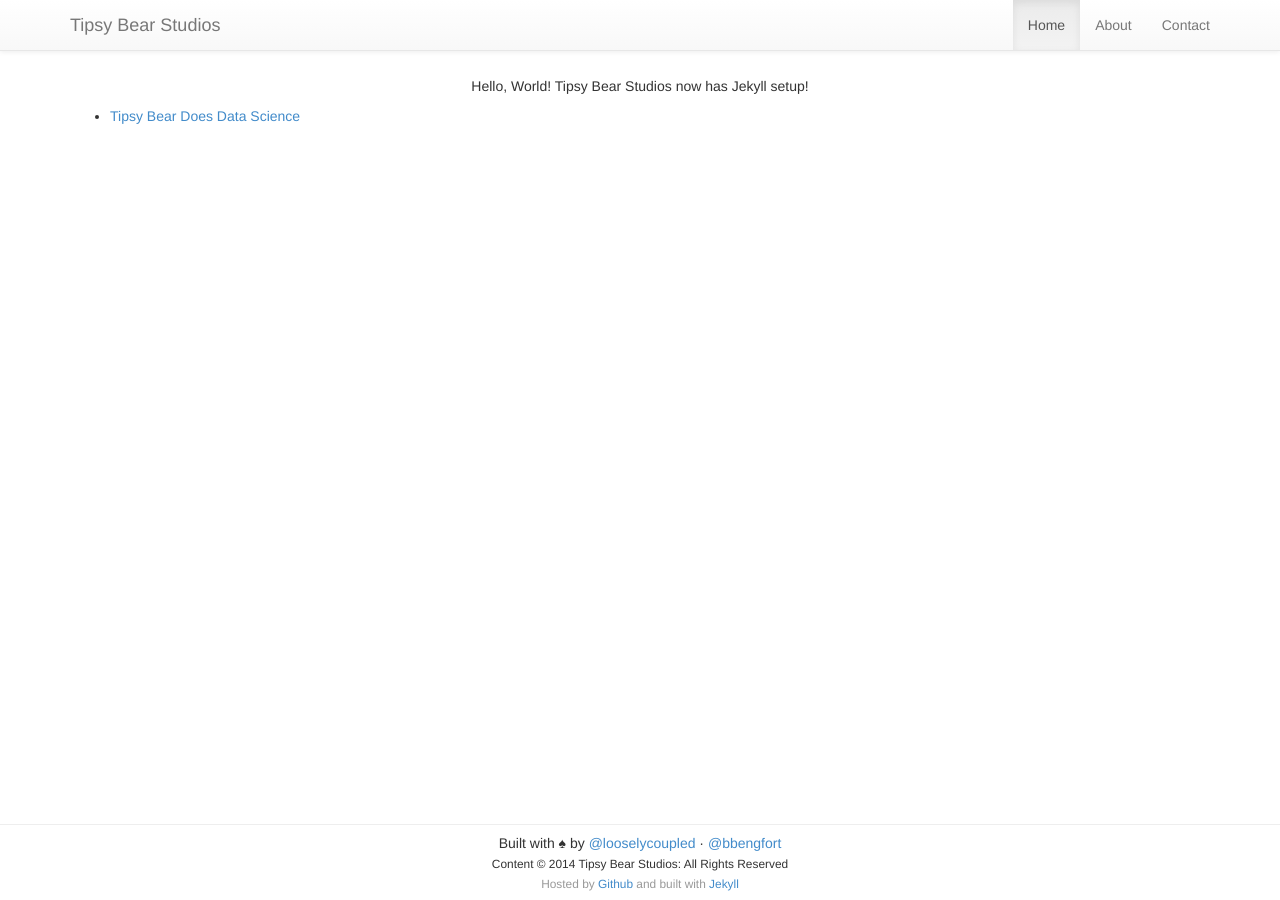
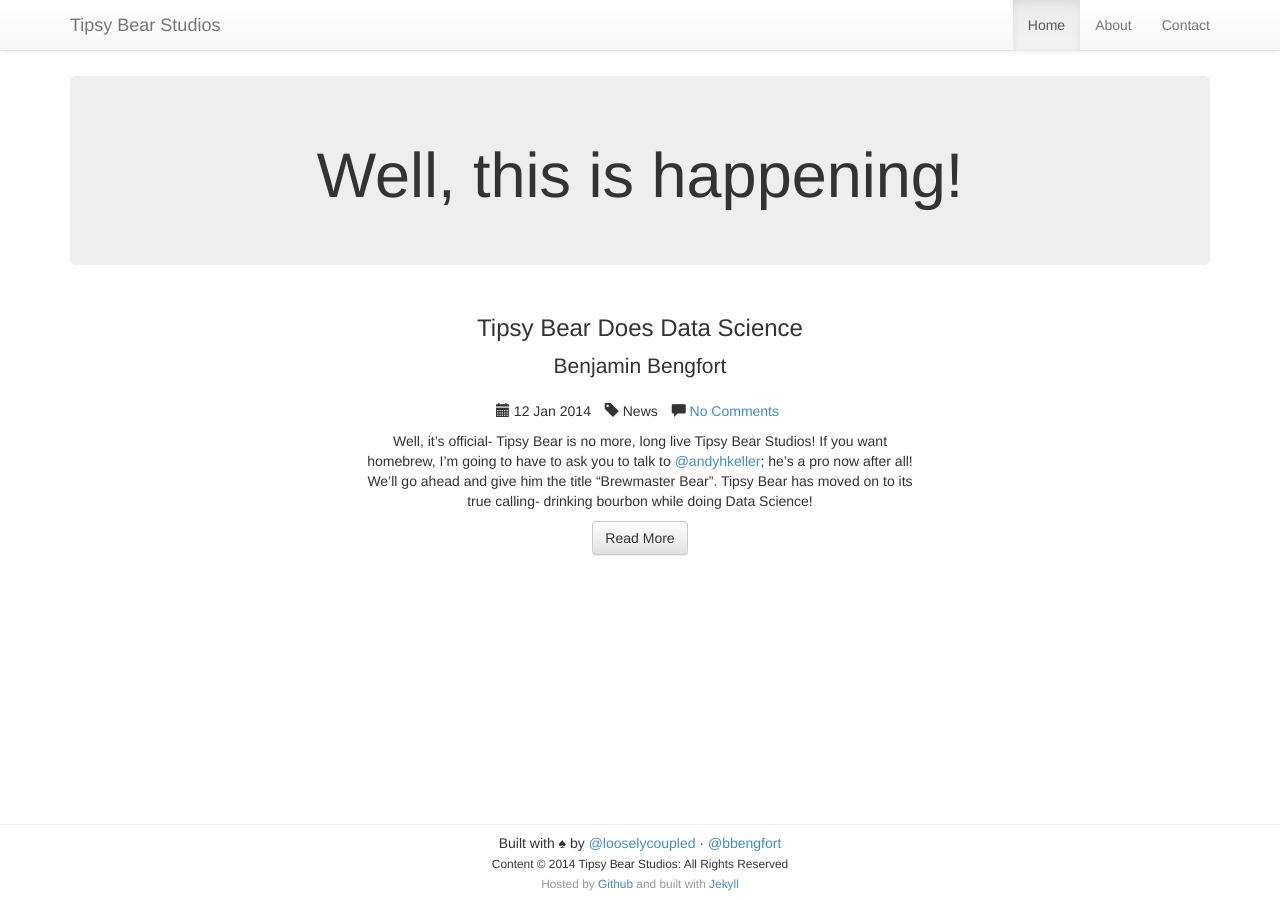
Before and after one commit to tipsybear/tipsybear.github.io, a Jekyll site: the page built from index.html, in a window 1280 px wide. Built offline with Jekyll 4.4.1, drawn with Linux system fonts in a browser that asks for light colours; comment, search, counter and statistics services are not loaded.

Commit message:
jumbtron front

```diff
--- /dev/null
+++ b/_includes/disqus-comments.html
@@ -0,0 +1,15 @@
+<script type="text/javascript">
+/* * * CONFIGURATION VARIABLES * * */
+var disqus_shortname = 'tipsybear';
+var disqus_title = '{{ page.title }}';
+var disqus_identifier = '{{ page.id }}';
+var disqus_url = '{{ site.url }}{{ page.url }}';
+
+/* * * DON'T EDIT BELOW THIS LINE * * */
+(function () {
+    var s = document.createElement('script'); s.async = true;
+    s.type = 'text/javascript';
+    s.src = '//' + disqus_shortname + '.disqus.com/count.js';
+    (document.getElementsByTagName('HEAD')[0] || document.getElementsByTagName('BODY')[0]).appendChild(s);
+}());
+</script>
--- a/_layouts/default.html
+++ b/_layouts/default.html
@@ -44,5 +44,6 @@
   <script src="/js/libs/underscore.js"></script>
   <script src="/js/libs/bootstrap.js"></script>
   {% include analytics.html %}
+  {% include disqus-comments.html %}
 </body>
 </html>
--- a/_layouts/post.html
+++ b/_layouts/post.html
@@ -19,7 +19,7 @@ layout: default
       <li><span class="glyphicon glyphicon-user"></span> {{ page.author }}</li>
       <li><span class="glyphicon glyphicon-tags"></span>  {{ page.tags | array_to_sentence_string }}</li>
       <li class="pull-right"><span class="glyphicon glyphicon-comment"></span>
-      <a href="{{ site.url }}{{page.url }}#disqus_thread">No Comments</a></li>
+      <a data-disqus-identifier="{{ page.id }}" href="{{ site.url }}{{page.url }}#disqus_thread">No Comments</a></li>
     </ul>
   </div>
 
--- a/index.html
+++ b/index.html
@@ -7,15 +7,22 @@ description: We develop fun data products in Washington D.C.
 label: home
 ---
 
+  <div class="jumbotron">
+    <h1 class="text-center">Well, this is happening!</h1>
+  </div>
   <div class="row">
-    <div class="col-md-12">
-      <p class="text-center">Hello, World! Tipsy Bear Studios now has Jekyll setup!</p>
-      <ul>
-        {% for post in site.posts %}
-          <li>
-            <a href="{{ post.url }}">{{ post.title }}</a>
-          </li>
-        {% endfor %}
+    <div class="col-md-6 col-md-offset-3 text-center">
+      {% for post in site.posts %}
+      <h3>{{ post.title }}</h3>
+      <p class="lead">{{ post.author }}</p>
+      <ul class="list-inline list-unstyled">
+        <li><span class="glyphicon glyphicon-calendar"></span> {{ post.date | date_to_string }}</li>
+        <li><span class="glyphicon glyphicon-tag"></span> {{ post.category }}</li>
+        <li><span class="glyphicon glyphicon-comment"></span>
+        <a data-disqus-identifier="{{ post.id }}" href="{{ site.url }}{{ post.url }}#disqus_thread">No Comments</a></li>
       </ul>
+      {{ post.excerpt | markdownify }}
+      <a href="{{ post.url }}" class="btn btn-default">Read More</a>
+      {% endfor %}
     </div>
   </div>
```
Also changed, not shown: _includes/disqus.html (+0 -7 lines).
